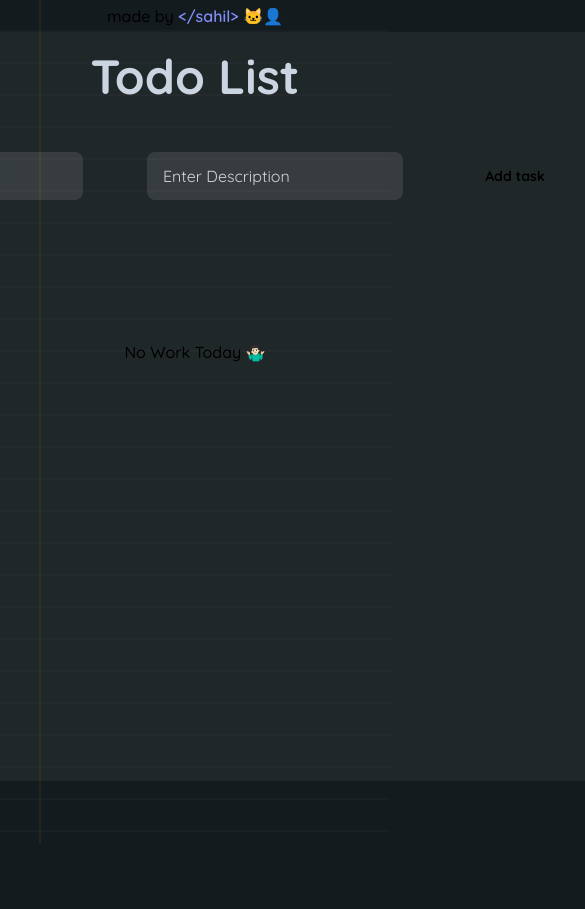
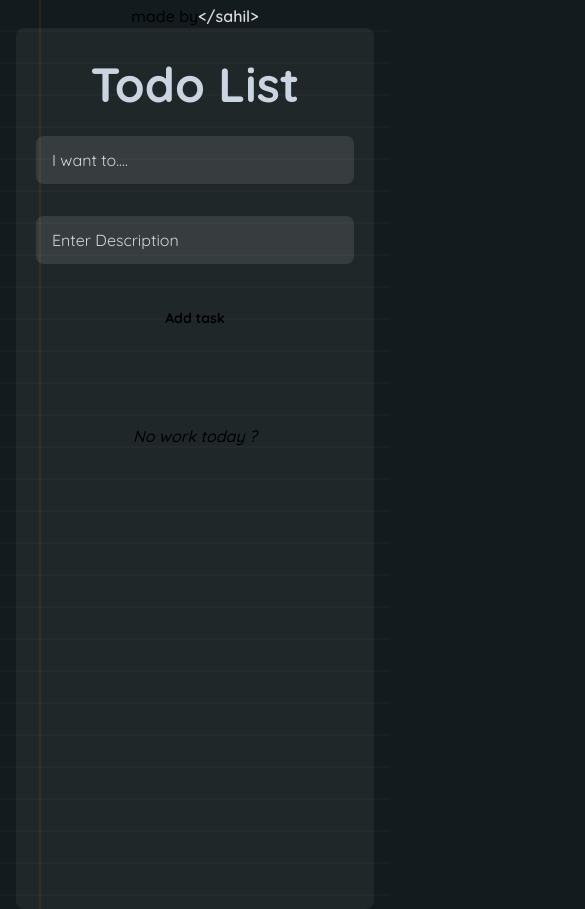
Before and after one commit to sahiwl/Todo-App, a React (Vite) app: page / in a window 390 px wide. Shown: the whole page, 585 px wide, since content can reach past the window. Before the commit the page ends 844 px from the top, so only its background shows below. Built offline with nearby package versions, Linux system fonts and the light colour scheme.

Commit message:
feat: Responsive Design in UI

```diff
--- a/src/App.css
+++ b/src/App.css
@@ -30,18 +30,18 @@ body::after {
 }
 
 ::-webkit-scrollbar {
-  width: 1em;
+  width: 12px;
   height: 1em;
 }
 
 ::-webkit-scrollbar-track {
-  background: hsl(255, 29%, 13%);
+  background: #141b1e;
   border-radius: 100vw;
   margin-block: 0.5em;
 }
 
 ::-webkit-scrollbar-thumb {
-  background: hsl(258, 64%, 12%);
+  background: #a5b4fc;
   border-radius: 100vw;
   margin-block: 0.5em;
 }
--- a/src/App.jsx
+++ b/src/App.jsx
@@ -6,10 +6,9 @@ function App() {
   const [count, setCount] = useState(0)
   return(
     <>
-    {/* <div className="bg-gradient-to-r from-gray-950 via bg-purple-950 to-violet-950 h-screen"> */}
-    {/* <div class="top-container min-h-[100vh]"> */}
+    <div className="min-h-[100vh]">
     <Main/>
-    {/* </div> */}
+    </div>
     </>
   )
 }
--- a/src/components/Main.jsx
+++ b/src/components/Main.jsx
@@ -7,12 +7,12 @@ const Main = () => {
   const [currTask, setCurrTask] = useState("");
   const me = "</sahil>";
 
+
   const submitTasks = (e) => {
     e.preventDefault();
     setCurrTask([...currTask, { title, desc }]);
     setTitle("");
     setDesc("");
-    console.log(currTask);
   };
 
   const deleteTasks = (i) => {
@@ -20,10 +20,10 @@ const Main = () => {
     newTasks.splice(i, 1);
     setCurrTask(newTasks);
   };
+
   let taskRender = (
-    <h2 className="font-medium text-center">No Work Today 🤷🏻‍♂️</h2>
+    <h2 className="font-medium text-center italic">No work today ?</h2>
   );
-  let s1 = "";
 
   if (currTask.length > 0) {
     taskRender = currTask.map((t, i) => {
@@ -37,7 +37,6 @@ const Main = () => {
             <div className="text-lg font-bold text-wrap whitespace-wrap">
               {t.title}
               <div className="text-[15px] text-wrap font-sm">
-                {/* {s1} */}
                 {t.desc}
               </div>
             </div>
@@ -57,67 +56,58 @@ const Main = () => {
 
   return (
     <>
-      {/* bg-gradient-to-r from-purple-900 via bg-purple-950 to-violet-950 h-screen  */}
-      <div className="min-h-[100vh]">
-      <div className="flex justify-center items-center font-Quicksand  ">
-        <div className=" flex justify-center pt-8 rounded-xl grid h-min-[100vh] " style={{ width: "90rem" }}>
-          <div className="flex justify-center -mt-7 ">
+      <div className="flex justify-center items-center font-Quicksand">
+        <div className="flex justify-center flex-col pt-8 rounded-xl w-full max-w-2xl mx-4 md:w-3/4 lg:w-2/5">
+          <div className="flex justify-center -mt-7">
           <div className="font-medium">
               made by
               <a
                 href="https://github.com/sahiwl"
-                className="text-indigo-400 font-semibold"
+                className="text-[#dadada] font-semibold"
               >
-                {" "}
-                {me} 🐱‍👤
-              </a>{" "}
+                {me}
+              </a>
             </div>
           </div>
 
-          <div className="rounded-lg backdrop-blur-l bg-white/5  " style={{ width: "50rem" }}>
-            <h1 className="font-Quicksand p-5 text-5xl text-slate-300 font-bold text-center dark:hover:text-indigo-300">
-              {" "}
+          <div className="rounded-lg bg-white/5 p-3">
+            <h1 className="font- p-5 text-5xl text-slate-300 font-bold text-center dark:hover:text-indigo-300">
               <a href="https://github.com/sahiwl/Todo-App">Todo List</a>
             </h1>
 
-            <div className="grid grid-cols-5  ">
+            <div className="grid grid-cols-1 md:grid-cols-5 gap-4">
             <input
             type="text"
-                className="placeholder:text-gray-300 m-8 text-white focus:border-purple-500 active:border-purple-500 form-input px-4 py-3 rounded-lg col-span-2 bg-white/10 backdrop-3xl focus:outline-none"
+            className="placeholder:text-gray-300 m-2 text-white focus:border-purple-500 active:border-purple-500 form-input px-4 py-3 rounded-lg bg-white/10 backdrop-3xl focus:outline-none col-span-4 md:col-span-2"
             placeholder="I want to...."
             value={title}
-                onChange={(e) => {
-                  setTitle(e.target.value);
-                }}
+            onChange={(e) => setTitle(e.target.value)}
           />
 
           <input
             type="text"
-                className="placeholder:text-gray-300 m-8 text-white focus:border-purple-500 active:border-purple-500 focus:outline-none form-input px-4 py-3 rounded-lg col-span-2 bg-white/10 backdrop-3xl text-pretty"
+            className="placeholder:text-gray-300 m-2 text-white focus:border-purple-500 active:border-purple-500 form-input px-4 py-3 rounded-lg bg-white/10 backdrop-3xl focus:outline-none col-span-4 md:col-span-2"
             placeholder="Enter Description"
-                style={{ backgroundColor: "", width: "" }}
             value={desc}
-                onChange={(e) => {
-                  setDesc(e.target.value);
-                }}
+            onChange={(e) => setDesc(e.target.value)}
           />
 
-              <button className="font-bold m-7 py-3 px-2 text-sm  focus:outline-none rounded-full dark:bg-violet-500 dark:hover:bg-violet-700" onClick={submitTasks}>
-                {" "}
+          <button
+            className="font-bold m-2 py-3 px-2 text-sm focus:outline-none rounded-full dark:bg-[#8ccf7e] dark:hover:bg-[#dadada] col-span-4 md:col-span-1 "
+            onClick={submitTasks}
+          >
             Add task
           </button>
             </div>
 
             <div className="flex justify-center items-center min-h-[65vh] ">
-              <div className="text-pretty p-8 mb-3 h-96  rounded-lg overflow-auto font-Quicksand " style={{ width: "30rem" }}>
+              <div className="text-pretty lg:p-8 md:p-[5px] mb-3 h-96 space-y-2 rounded-lg overflow-auto font-Quicksand w-full max-w-[30rem]">
                 {taskRender}
               </div>
             </div>
           </div>
         </div>
       </div>
-      </div>
-
     </>
   );
 }
```
Lines whose indentation alone changed are shown as unchanged.
